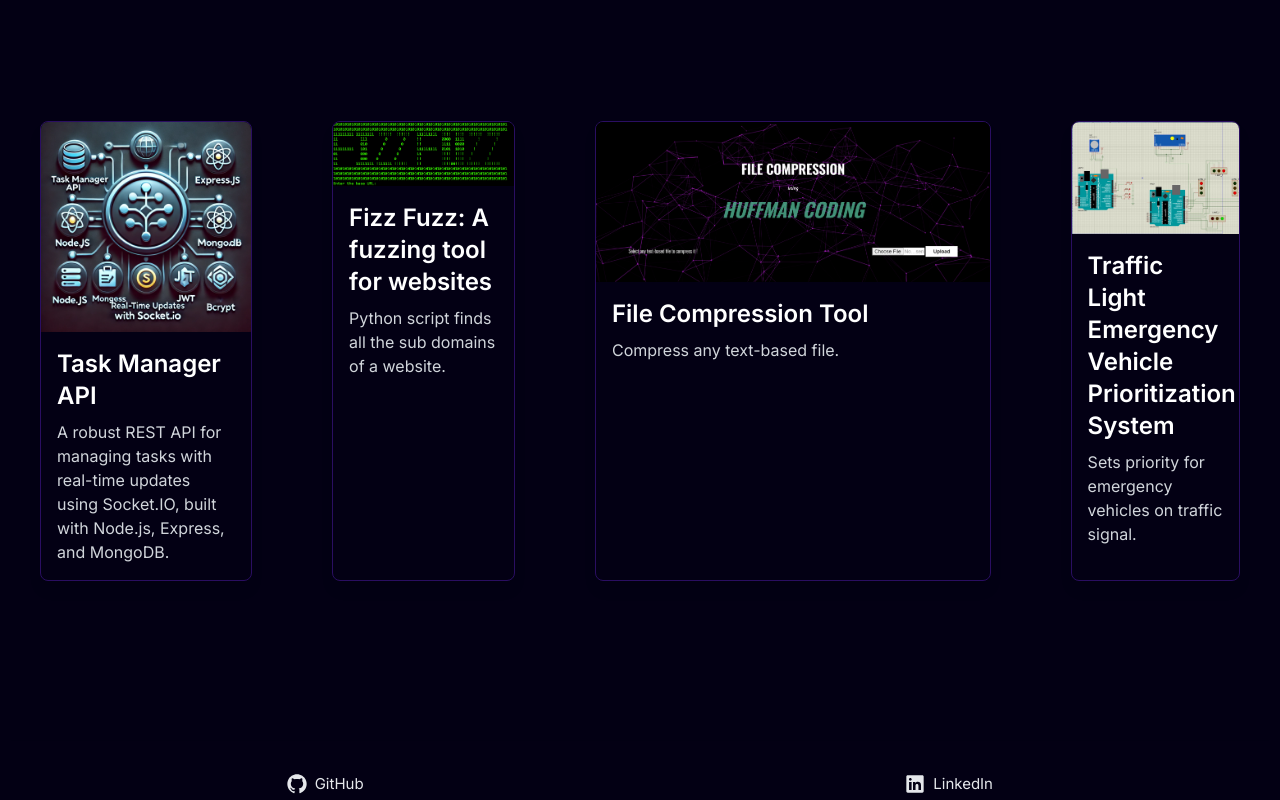
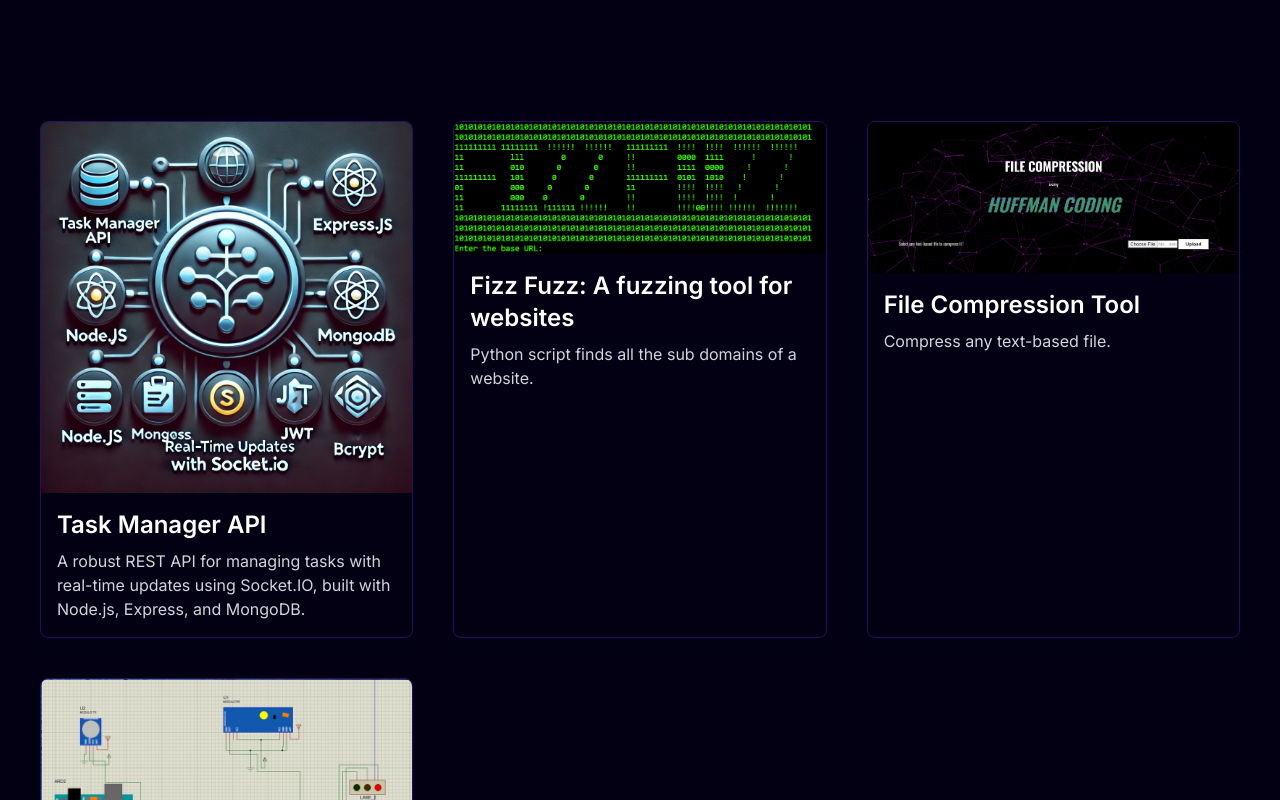
Before and after one commit to muhammadharoon26/My-Portfolio, a Next.js app in the folder main/: page / in a window 1280 px wide. Shown: the part 3540-4340 px from the top of the page. Built offline with nearby package versions, Linux system fonts and the light colour scheme; no server answers; a web font is replaced by a local one.

Commit message:
`Refactor Projects component layout to use grid instead of flex`

```diff
--- a/main/components/main/Projects.tsx
+++ b/main/components/main/Projects.tsx
@@ -10,7 +10,8 @@
       <h1 className="text-[40px] font-semibold text-transparent bg-clip-text bg-gradient-to-r from-purple-500 to-cyan-500 py-20">
         My Projects
       </h1>
-      <div className="h-full w-full flex flex-col md:flex-row gap-10 px-10">
+      {/* <div className="h-full w-full flex flex-col md:flex-row gap-10 px-10"> */}
+      <div className="h-full w-full grid grid-cols-1 md:grid-cols-3 gap-10 px-10">
         <ProjectCard
           src="/task_manager_api.webp"
           title="Task Manager API"
```
